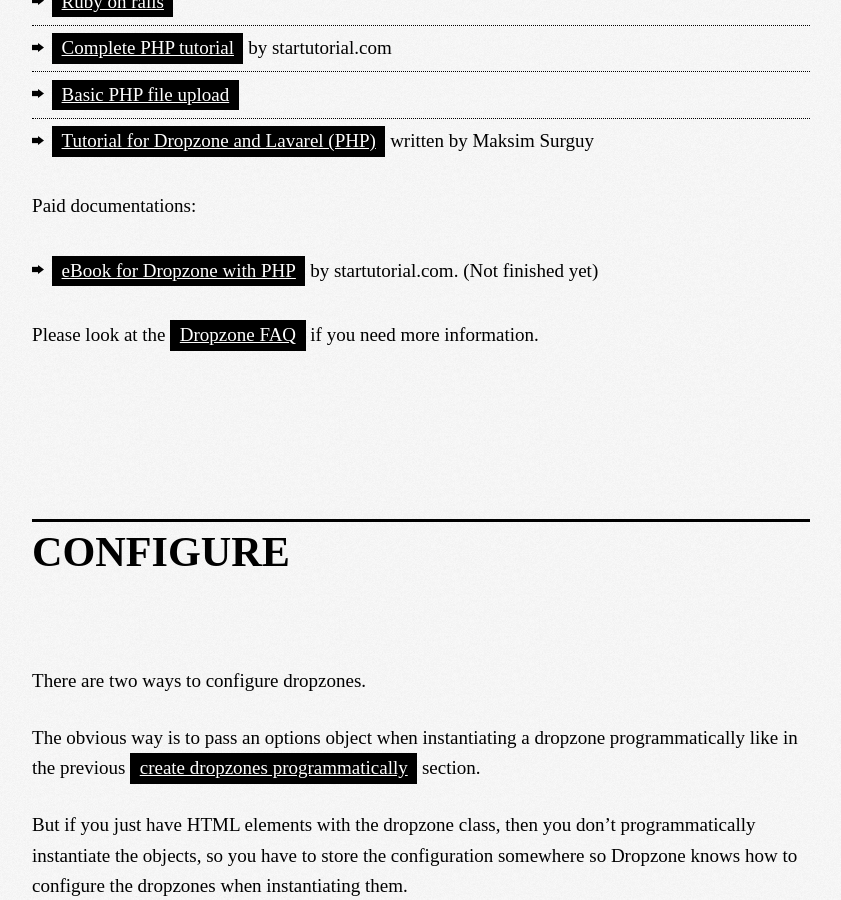
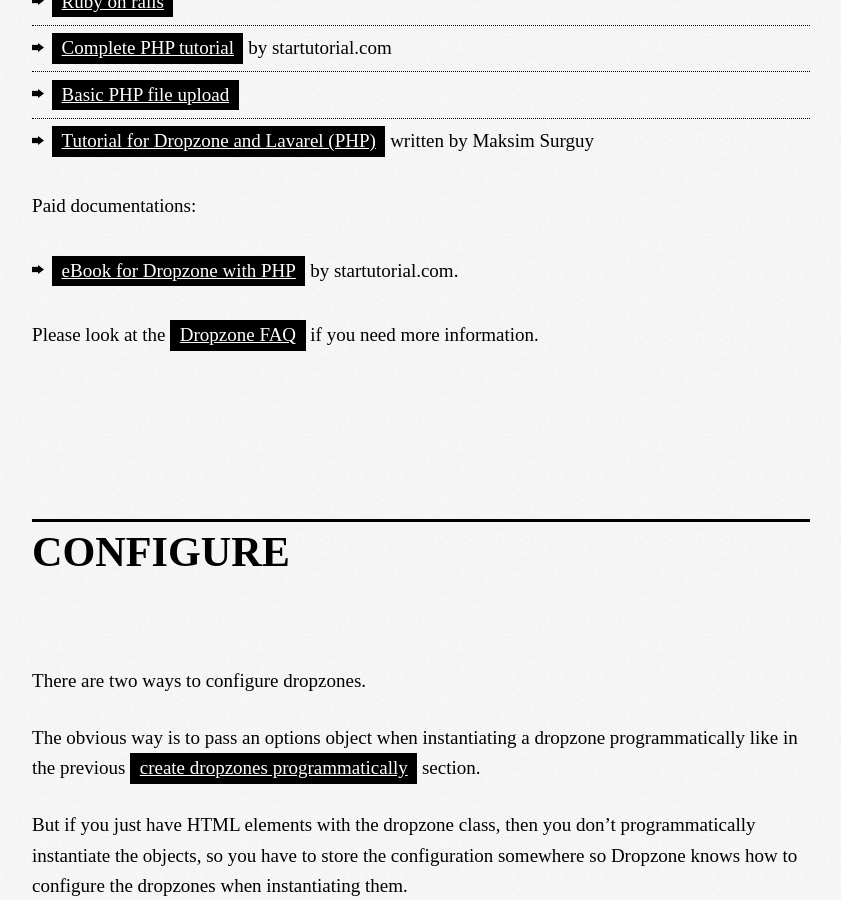
Before and after one commit to dropzone/dropzone, a Jekyll site: the page built from index.md, in a window 1280 px wide and 900 px high, scrolled down 6930 px. Shown: the whole window, without its empty margins (219-1060 px from the left). Built offline with Jekyll 4.4.1, drawn with Linux system fonts in a browser that asks for light colours; Markdown is read by kramdown in place of the engine named in the settings; comment, search, counter and statistics services are not loaded.

Commit message:
Removed the 'Not finishe yet.' info.

```diff
--- a/index.md
+++ b/index.md
@@ -200,7 +200,7 @@ please contact me.
 
 Paid documentations:
 
-- [eBook for Dropzone with PHP](http://www.startutorial.com/homes/dropzonejs_php_the_complete_guide?utm_source=dzj&amp;utm_medium=banner&amp;utm_campaign=dropzonejs) by startutorial.com. (Not finished yet)
+- [eBook for Dropzone with PHP](http://www.startutorial.com/homes/dropzonejs_php_the_complete_guide?utm_source=dzj&amp;utm_medium=banner&amp;utm_campaign=dropzonejs) by startutorial.com.
 
 
 Please look at the [Dropzone FAQ](https://github.com/enyo/dropzone/wiki/FAQ) if
```
